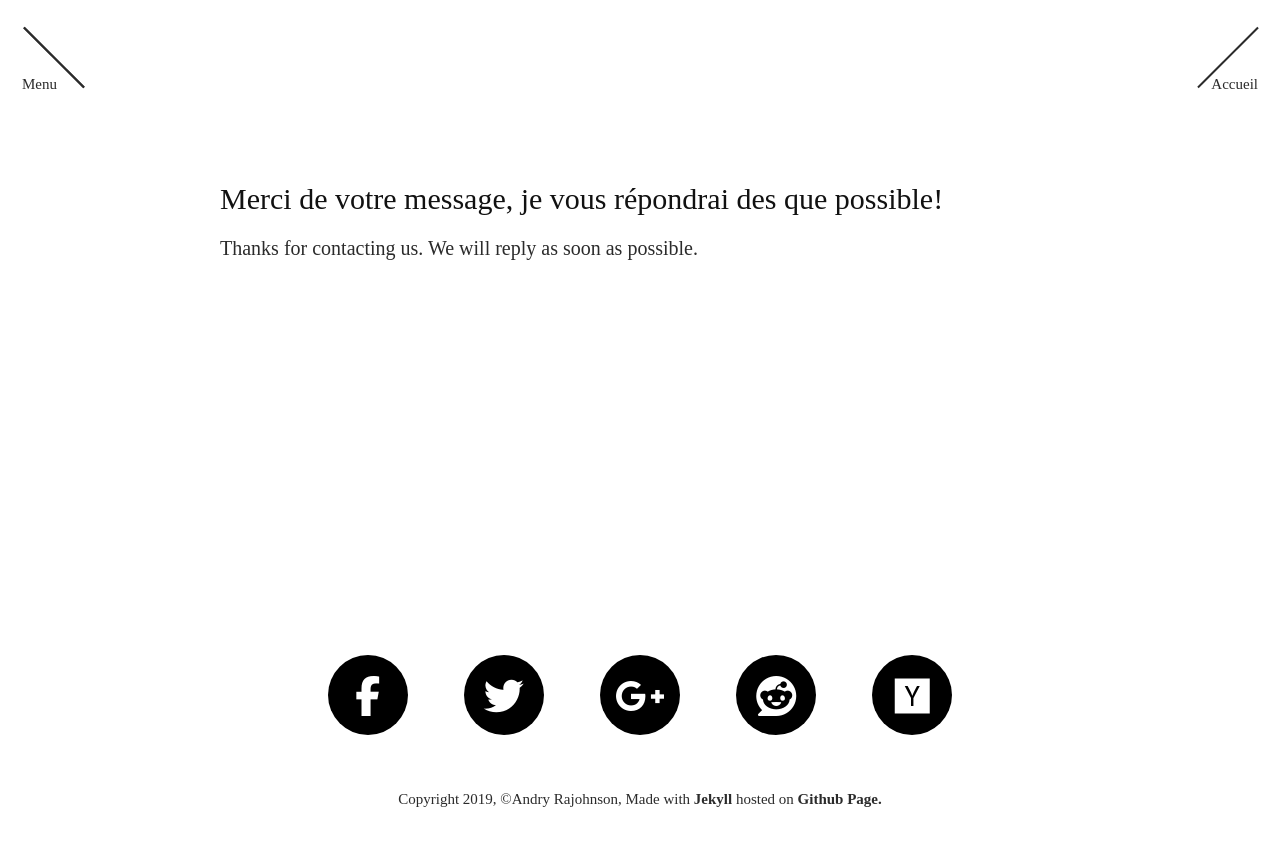
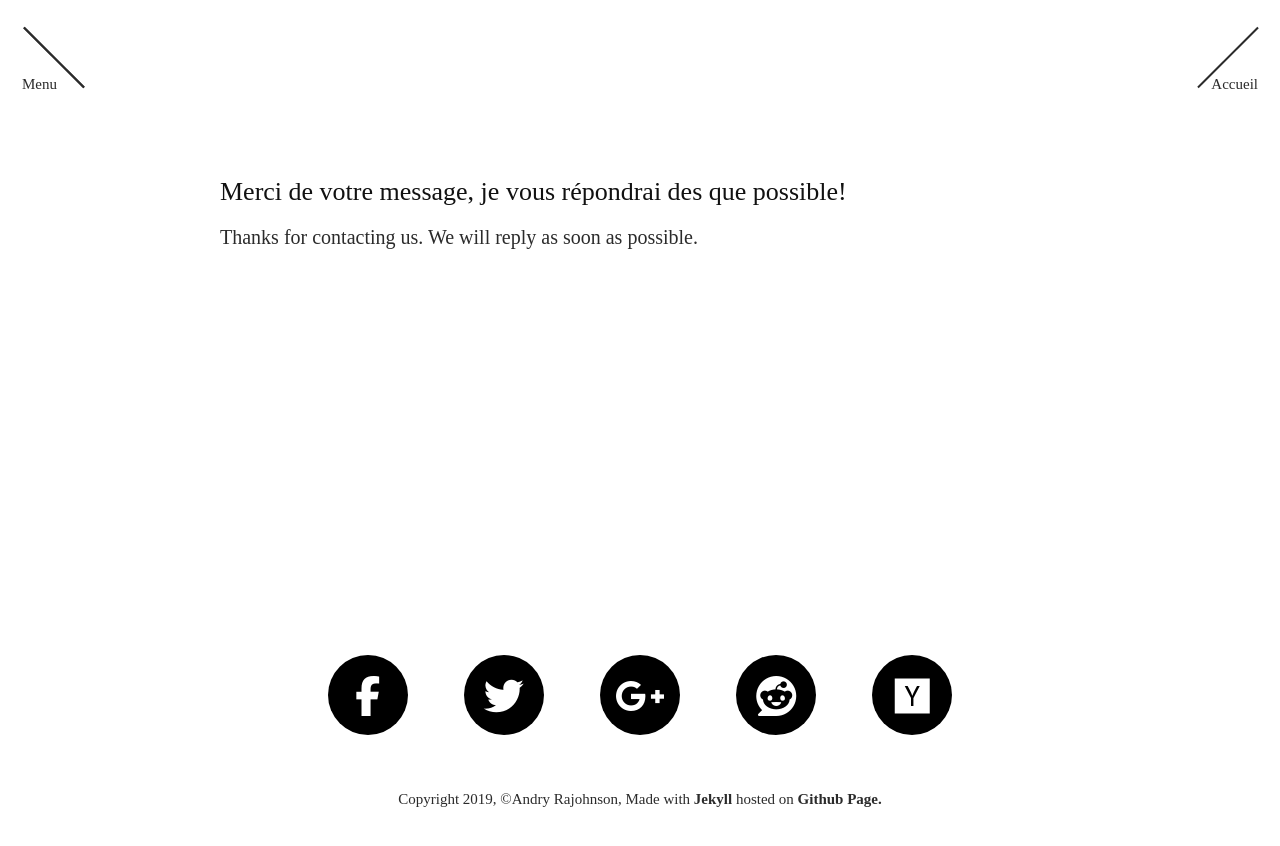
Before and after one commit to andryjohn/RJ-s-blog, a Jekyll site: the page built from thanks.md, in a window 1280 px wide. Shown: the top 846 px of the page. Built offline with Jekyll 4.4.1, drawn with Linux system fonts in a browser that asks for light colours; nearby versions of some CDN libraries; some web fonts are replaced; comment, search, counter and statistics services are not loaded.

```diff
--- a/_sass/_variables.scss
+++ b/_sass/_variables.scss
@@ -8,7 +8,7 @@
 $heading-line-height: 1.25 !default;
 $monospace-font-family: 'Source Code Pro', Consolas, monospace !default;
 $h1: 2.399rem !default;
-$h2: 1.5rem !default;
+$h2: 1.3rem !default;
 $h3: 1.25rem !default;
 $h4: 1rem !default;
 $h5: .875rem !default;
```
